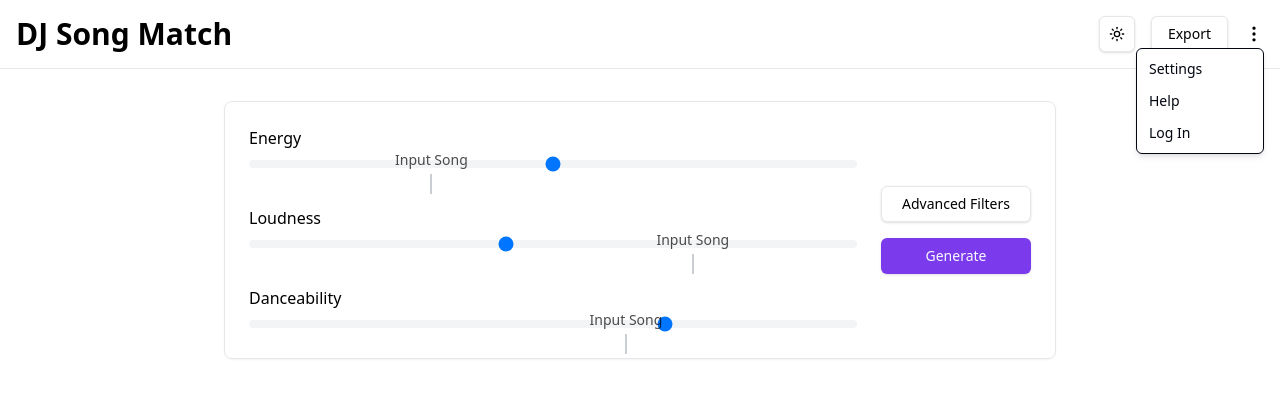
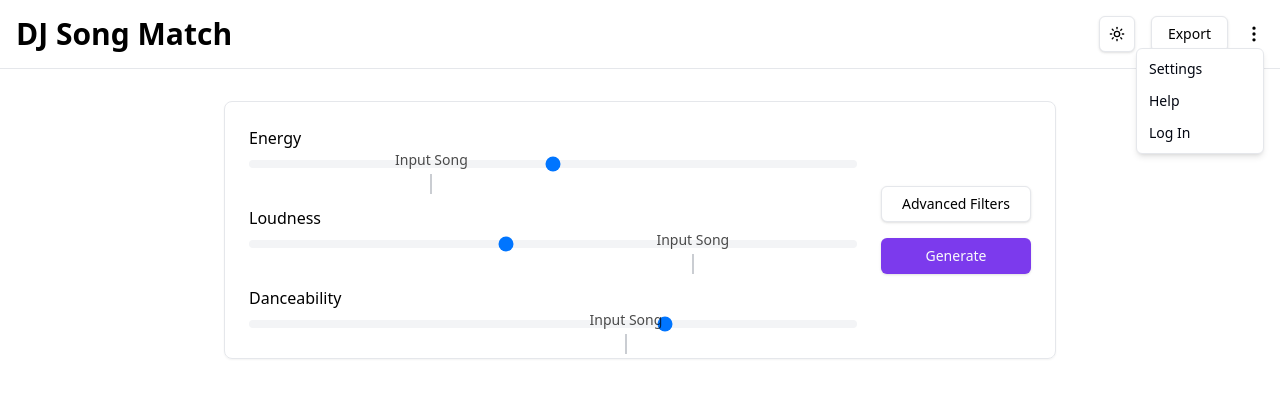
Before and after one commit to ChicoState/djsongmatch, a Next.js app: page / in a window 1280 px wide. Both pictures are taken after a click on the button 1254 px from the left and 34 px from the top of the page. Shown: the top 398 px of the page. Built offline with nearby package versions, Linux system fonts and the light colour scheme.

Commit message:
Fix border color

```diff
--- a/src/components/ui/dropdown-menu.tsx
+++ b/src/components/ui/dropdown-menu.tsx
@@ -65,7 +65,7 @@ const DropdownMenuContent = React.forwardRef<
       ref={ref}
       sideOffset={sideOffset}
       className={cn(
-        "z-50 max-h-[var(--radix-dropdown-menu-content-available-height)] min-w-[8rem] overflow-y-auto overflow-x-hidden rounded-md border bg-popover p-1 text-popover-foreground shadow-md",
+        "z-50 max-h-[var(--radix-dropdown-menu-content-available-height)] min-w-[8rem] overflow-y-auto overflow-x-hidden rounded-md border-border border bg-popover p-1 text-popover-foreground shadow-md",
         "data-[state=open]:animate-in data-[state=closed]:animate-out data-[state=closed]:fade-out-0 data-[state=open]:fade-in-0 data-[state=closed]:zoom-out-95 data-[state=open]:zoom-in-95 data-[side=bottom]:slide-in-from-top-2 data-[side=left]:slide-in-from-right-2 data-[side=right]:slide-in-from-left-2 data-[side=top]:slide-in-from-bottom-2",
         className,
       )}
```
